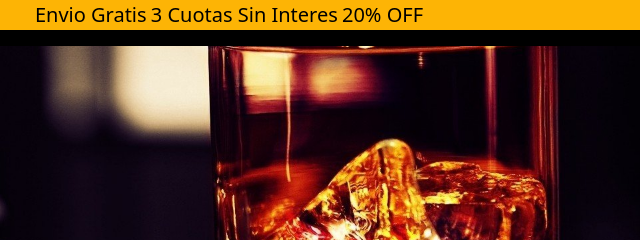
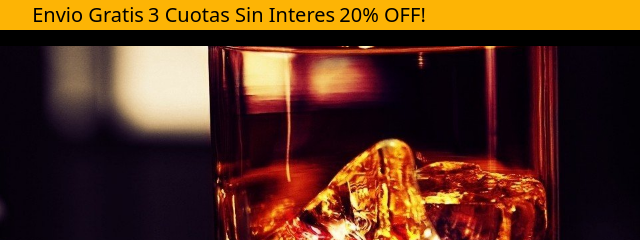
Before and after one commit to abinsur23/PreEntrega3-Wollmann, a plain HTML site: page index.html in a window 1280 px wide. Shown: the top 240 px of the page, 427-1067 px from the left. Drawn offline with Linux system fonts and the light colour scheme.

Commit message:
Estado ok 2da Entrega n2

```diff
--- a/index.html
+++ b/index.html
@@ -19,7 +19,7 @@
   <ul>
     <li>Envio Gratis</li>
     <li>3 Cuotas Sin Interes</li>
-    <li>20% OFF</li>
+    <li>20% OFF!</li>
   </ul>
 </div>
 
```
